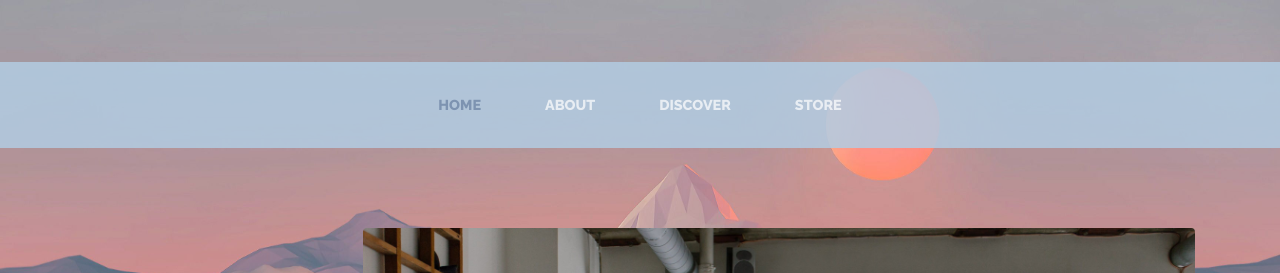
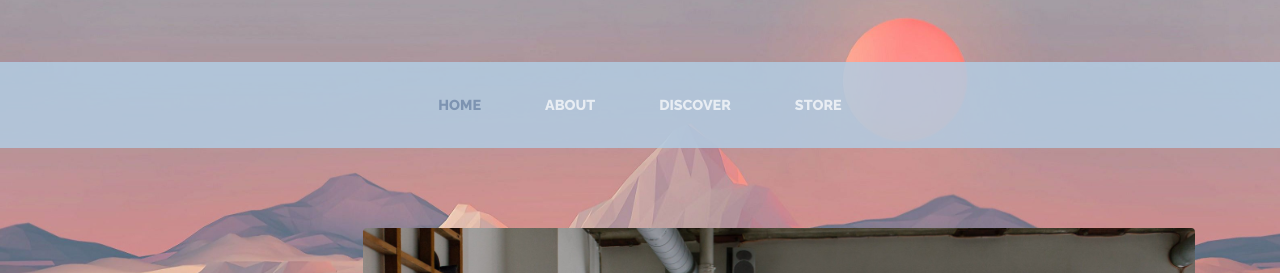
Before and after one commit to mrhall1222/Impression, a website: page index.html in a window 1280 px wide. Shown: the part 196-469 px from the top of the page. Drawn offline with Linux system fonts and the light colour scheme.

Commit message:
changed background

```diff
--- a/css/business-casual.css
+++ b/css/business-casual.css
@@ -6,7 +6,7 @@
 
 body {
   font-family: 'Lora';
-  background-image: url("../images/background.jpg");
+  background-image: url("../images/background\ copy.jpg");
   background-attachment: fixed;
   background-position: center;
   background-size: cover;
```
